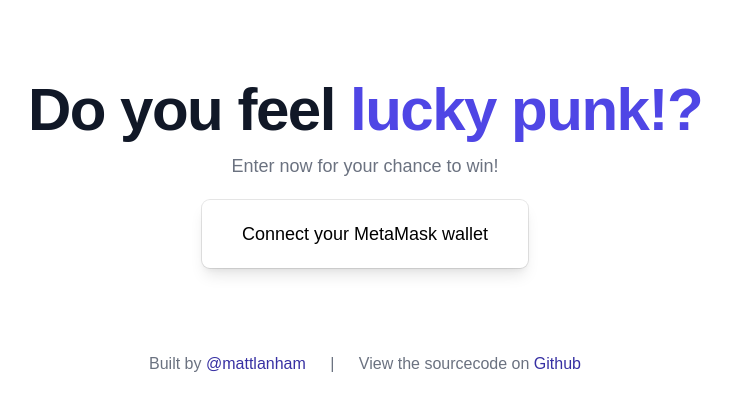
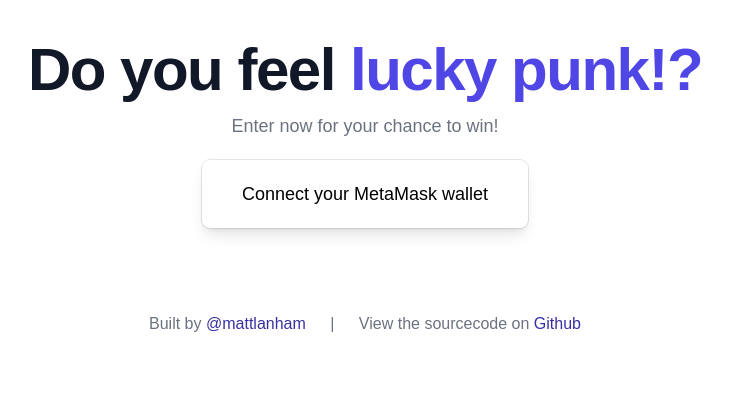
Before and after one commit to mattlanham/crypto-lottery, a React (Create React App) app: page / in a window 1280 px wide. Shown: the top 410 px of the page, without its empty margins (275-1007 px from the left). Built offline with nearby package versions, Linux system fonts and the light colour scheme.

Commit message:
Update App.js
Fix padding

```diff
--- a/src/App.js
+++ b/src/App.js
@@ -260,7 +260,7 @@
     return (
         <div className="content-center text-center">
 
-            <div className="mt-16 mx-auto max-w-7xl px-4 sm:mt-20">
+            <div className="mt-16 mx-auto max-w-7xl px-4 sm:mt-10">
                 <h1 className="mx-auto text-4xl tracking-tight font-extrabold text-gray-900 sm:text-5xl md:text-6xl">Do you feel <span className="block text-indigo-600 xl:inline">lucky punk!?</span></h1>
                 <p className="mt-3 text-base text-gray-500 sm:text-lg">Enter now for your chance to win!</p>
                 {currentAccount && (
@@ -302,7 +302,7 @@
             </div>
             {currentAccount && (
                 <div className="bg-indigo-600 rounded-xl mt-10">
-                    <div className="max-w-7xl mx-auto py-12 px-4 sm:py-16 sm:px-6 lg:px-8 lg:py-20">
+                    <div className="max-w-7xl mx-auto py-12 px-4 sm:py-16 sm:px-6 lg:px-8 lg:py-10">
                         <div className="max-w-4xl mx-auto text-center">
                             <h2 className="text-3xl font-extrabold text-white sm:text-4xl">
                                 The most transparent lottery you've every played!
```
